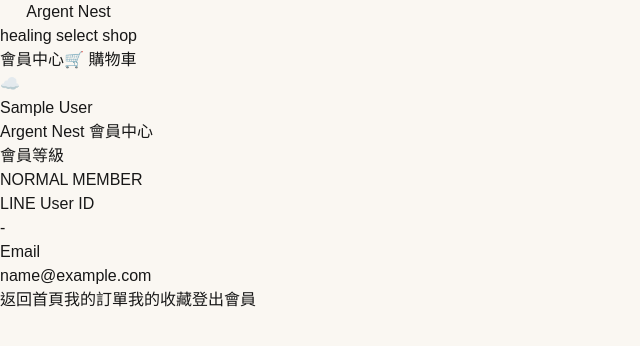
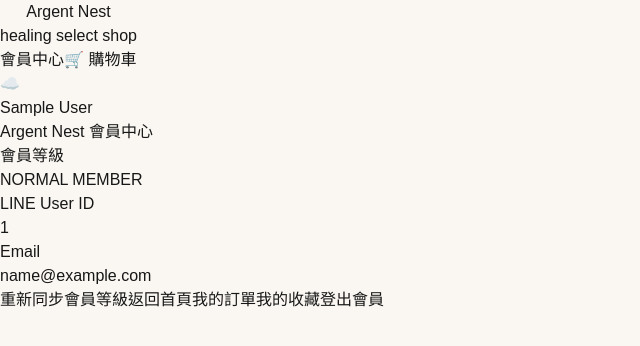
Before and after one commit to baby0965668563-coder/argent-nest, a Next.js app: page /member in a window 1280 px wide. Shown: the top 346 px of the page, without its empty margins (0-640 px from the left). Built offline with nearby package versions, Linux system fonts and the light colour scheme; no server answers; the database is empty; sample sign-in values are in the browser's storage.

Commit message:
Update page.tsx

```diff
--- a/app/member/page.tsx
+++ b/app/member/page.tsx
@@ -9,6 +9,9 @@ export default function MemberPage() {
   const [user, setUser] = useState<any>(null);
 
   useEffect(() => {
+    loadUser();
+  }, []);
+
   async function loadUser() {
     const savedUser = localStorage.getItem("argent_user");
 
@@ -20,28 +23,49 @@ export default function MemberPage() {
     try {
       const parsed = JSON.parse(savedUser);
 
-        const lineUserId = parsed.line_user_id || parsed.line_id;
+      const realLineUserId =
+        parsed.line_user_id ||
+        parsed.lineId ||
+        parsed.userId ||
+        parsed.sub ||
+        "";
 
-        if (!lineUserId) {
-          setUser(parsed);
-          return;
+      const fallbackLineId = parsed.line_id || "";
+
+      const searchIds = [realLineUserId, fallbackLineId]
+        .filter(Boolean)
+        .filter((value, index, arr) => arr.indexOf(value) === index);
+
+      let dbUser: any = null;
+
+      for (const id of searchIds) {
+        const { data } = await supabase
+          .from("users")
+          .select("*")
+          .eq("line_id", id)
+          .maybeSingle();
+
+        if (data) {
+          dbUser = data;
+          break;
+        }
       }
 
-        const { data, error } = await supabase
+      if (!dbUser && realLineUserId) {
+        const { data } = await supabase
           .from("users")
           .select("*")
-          .eq("line_id", lineUserId)
-          .single();
+          .eq("line_id", realLineUserId)
+          .maybeSingle();
 
-        if (error || !data) {
-          setUser(parsed);
-          return;
+        dbUser = data;
       }
 
       const mergedUser = {
         ...parsed,
-          ...data,
-          line_user_id: data.line_id || lineUserId,
+        ...(dbUser || {}),
+        line_user_id: dbUser?.line_id || realLineUserId || fallbackLineId,
+        vip_level: String(dbUser?.vip_level || parsed.vip_level || "NORMAL").toUpperCase(),
       };
 
       localStorage.setItem("argent_user", JSON.stringify(mergedUser));
@@ -51,9 +75,6 @@ export default function MemberPage() {
       router.push("/login");
     }
   }
-
-    loadUser();
-  }, [router]);
 
   function logout() {
     localStorage.removeItem("argent_user");
@@ -69,7 +90,7 @@ export default function MemberPage() {
     );
   }
 
-  const vipLevel = user?.vip_level || "NORMAL";
+  const vipLevel = String(user?.vip_level || "NORMAL").toUpperCase();
   const isVip = vipLevel === "VIP";
 
   return (
@@ -80,7 +101,7 @@ export default function MemberPage() {
             {user.avatar_url ? (
               <img
                 src={user.avatar_url}
-                alt={user.name}
+                alt={user.name || "member"}
                 className="mx-auto h-24 w-24 rounded-full border-4 border-white object-cover shadow-sm"
               />
             ) : (
@@ -133,6 +154,14 @@ export default function MemberPage() {
 
             <button
               type="button"
+              onClick={loadUser}
+              className="w-full rounded-full bg-[#fff2e5] py-4 text-sm font-medium text-[#b07255]"
+            >
+              重新同步會員等級
+            </button>
+
+            <button
+              type="button"
               onClick={() => router.push("/")}
               className="w-full rounded-full border border-[#d8c5b0] bg-white py-4 text-sm font-medium text-[#6b5c50]"
             >
```
Lines whose indentation alone changed are shown as unchanged.
